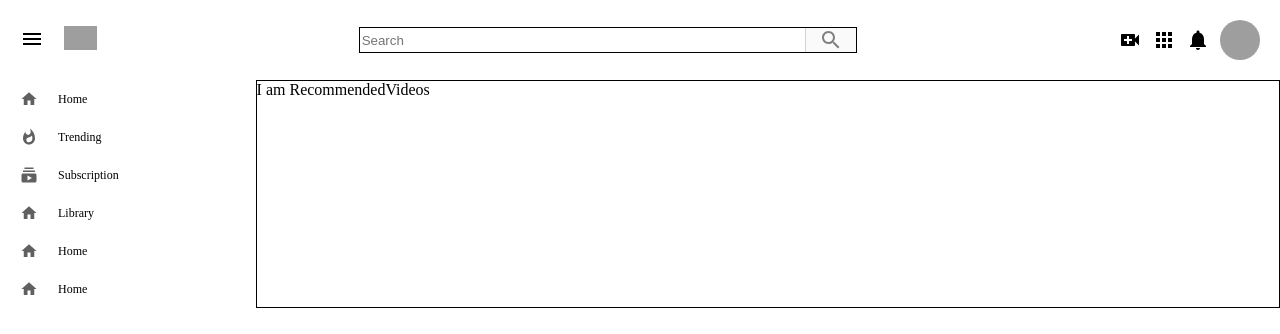
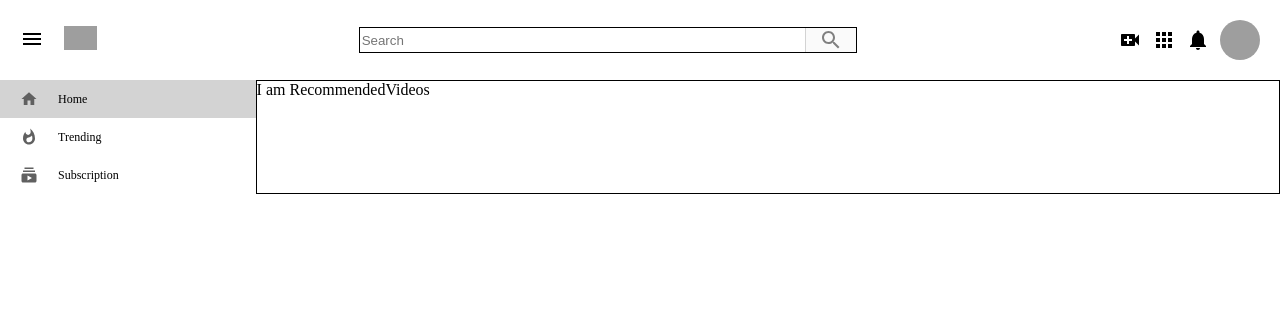
Before and after one commit to Surajvatsya/Youtube-Clone, a React (Create React App) app: page / in a window 1280 px wide. Shown: the top 334 px of the page. Built offline with nearby package versions, Linux system fonts and the light colour scheme; grey boxes are pictures that could not be loaded.

Commit message:
default sidebarlink code added

```diff
--- a/src/Sidebar.js
+++ b/src/Sidebar.js
@@ -8,12 +8,13 @@
   return (
 
     <div className="sidebar">
-      <SidebarRow Icon={HomeIcon} title="Home" />
+      <SidebarRow selected  Icon={HomeIcon} title="Home" />
       <SidebarRow Icon={WhatshotIcon} title="Trending" />
       <SidebarRow Icon={SubscriptionsIcon} title="Subscription" />
-      <SidebarRow Icon={HomeIcon} title="Library" />
+
+      {/* <SidebarRow Icon={HomeIcon} title="Library" />
       <SidebarRow Icon={HomeIcon} title="Home" />
-      <SidebarRow Icon={HomeIcon} title="Home" />
+      <SidebarRow Icon={HomeIcon} title="Home" /> */}
     </div>
   )
 }
--- a/src/SidebarRow.css
+++ b/src/SidebarRow.css
@@ -2,7 +2,6 @@
   display: flex;
   align-items: center;
   padding:10px 20px;
-
 }
 .sidebarRow__icon{
   color: #606060;
@@ -18,3 +17,12 @@
   background-color: lightgray;
   cursor: pointer;
 }
+.sidebarRow:hover > .sidebarRow__icon{
+  color: red;
+}
+.sidebarRow:hover > .sidebarRow__title{
+  font-weight:bold;
+}
+.sidebarRow.selected{
+  background-color:lightgray;
+}
--- a/src/SidebarRow.js
+++ b/src/SidebarRow.js
@@ -1,9 +1,9 @@
 import React from 'react'
 import './SidebarRow.css'
-function SidebarRow({ Icon, title }) {
+function SidebarRow({ selected, Icon, title }) {
   return (
-    <div className="sidebarRow">
-      <Icon className="sidebarRow__icon" />
+    <div className={`sidebarRow ${selected && "selected"}`}>
+      <Icon className="sidebarRow__icon"/>
       <h2 className="sidebarRow__title" >{title}</h2>
     </div>
   )
```
